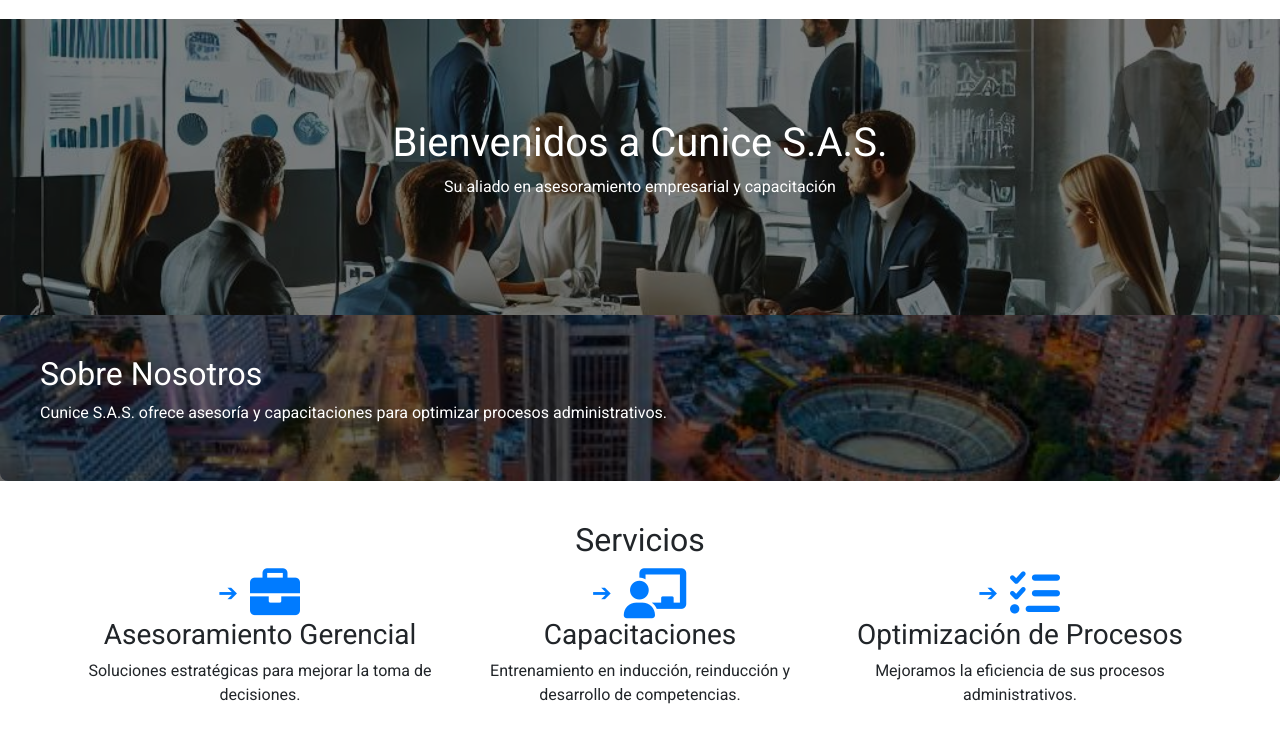
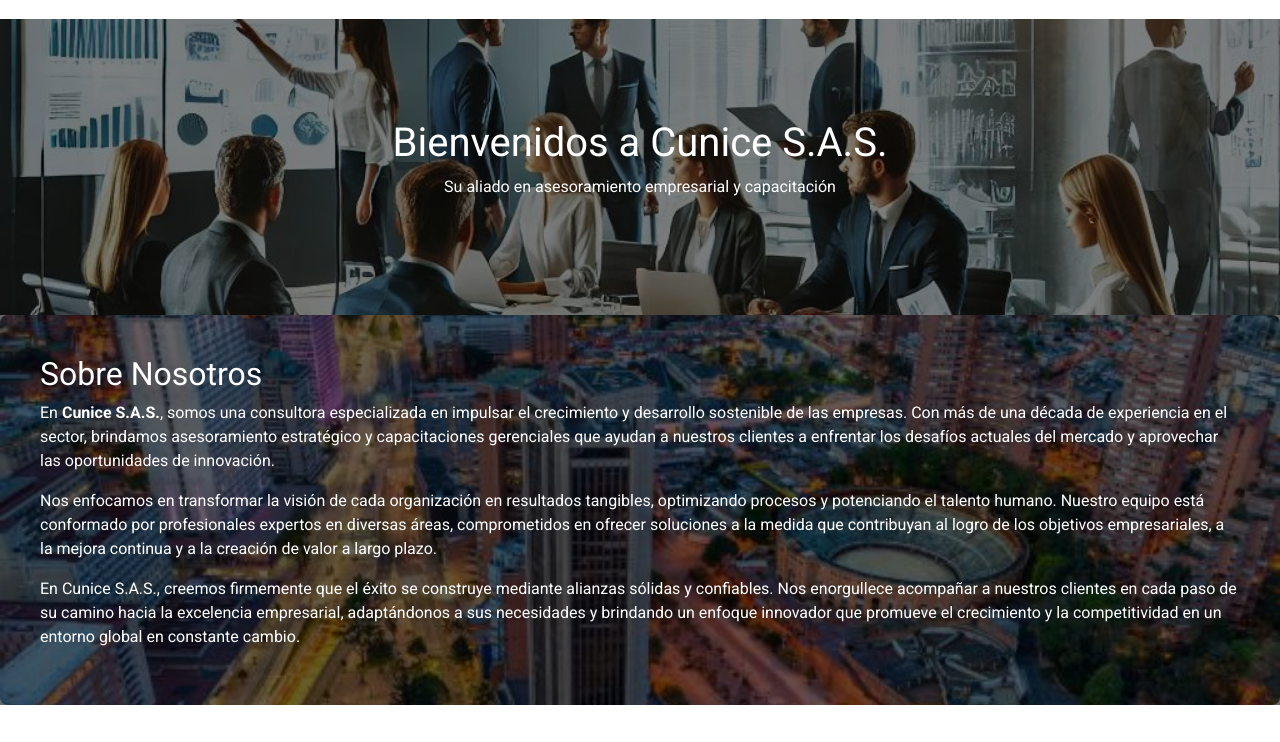
Before and after one commit to hernankas/Cunice, a plain HTML site: page index.html in a window 1280 px wide. Shown: the part 57-799 px from the top of the page. Drawn offline with nearby package versions, Linux system fonts and the light colour scheme.

Commit message:
index.html

```diff
--- a/index.html
+++ b/index.html
@@ -184,11 +184,18 @@
         <p>Su aliado en asesoramiento empresarial y capacitación</p>
     </header>
 
-    <!-- Sobre Nosotros -->
     <section id="nosotros" class="sobre-nosotros-bg">
-        <h2>Sobre Nosotros</h2>
-        <p>Cunice S.A.S. ofrece asesoría y capacitaciones para optimizar procesos administrativos.</p>
-    </section>
+    <h2>Sobre Nosotros</h2>
+    <p>
+        En <strong>Cunice S.A.S.</strong>, somos una consultora especializada en impulsar el crecimiento y desarrollo sostenible de las empresas. Con más de una década de experiencia en el sector, brindamos asesoramiento estratégico y capacitaciones gerenciales que ayudan a nuestros clientes a enfrentar los desafíos actuales del mercado y aprovechar las oportunidades de innovación.
+    </p>
+    <p>
+        Nos enfocamos en transformar la visión de cada organización en resultados tangibles, optimizando procesos y potenciando el talento humano. Nuestro equipo está conformado por profesionales expertos en diversas áreas, comprometidos en ofrecer soluciones a la medida que contribuyan al logro de los objetivos empresariales, a la mejora continua y a la creación de valor a largo plazo.
+    </p>
+    <p>
+        En Cunice S.A.S., creemos firmemente que el éxito se construye mediante alianzas sólidas y confiables. Nos enorgullece acompañar a nuestros clientes en cada paso de su camino hacia la excelencia empresarial, adaptándonos a sus necesidades y brindando un enfoque innovador que promueve el crecimiento y la competitividad en un entorno global en constante cambio.
+    </p>
+</section>
 
     <!-- Servicios -->
     <section id="servicios">
```
